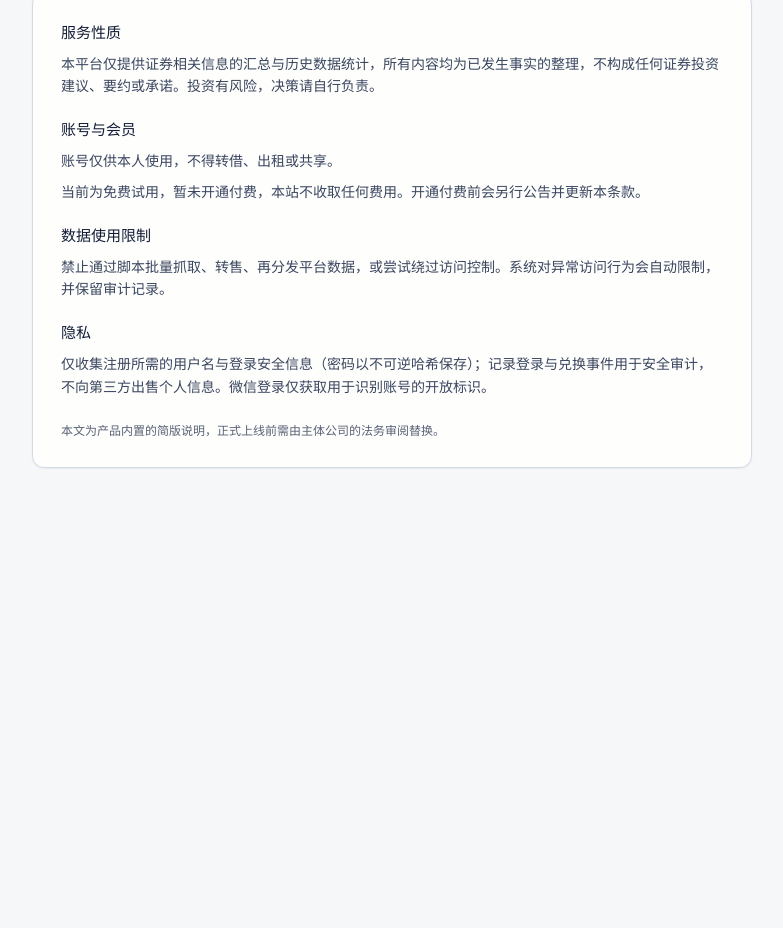
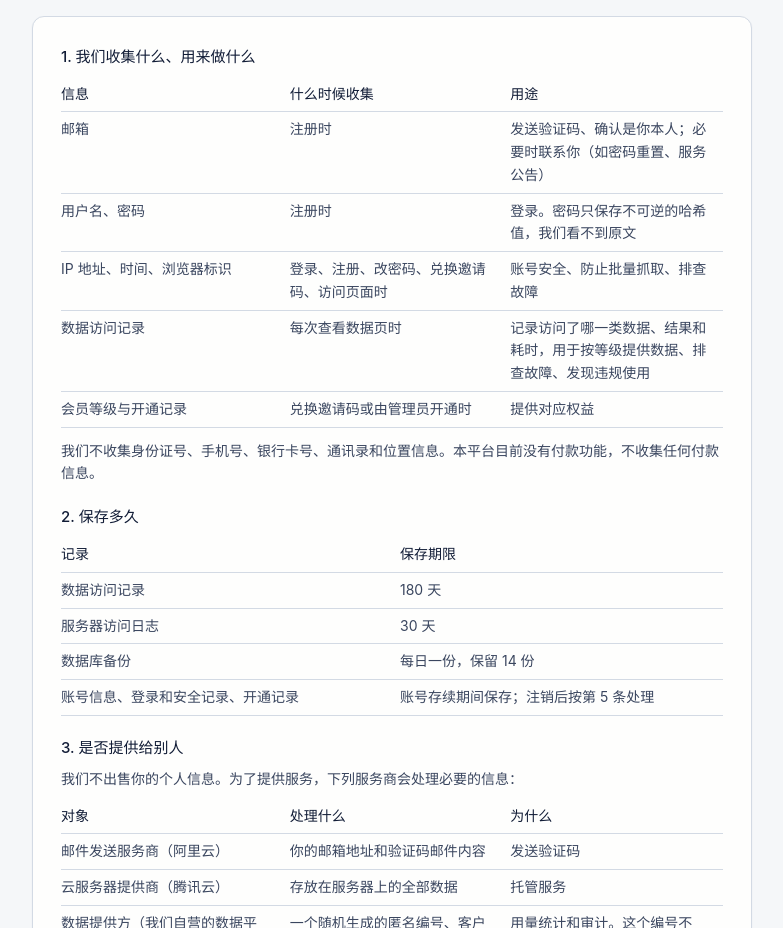
Before and after one commit to cober2018/DreamoQuantSimulation, a React app in the folder web/: page /privacy in a window 1280 px wide. Before the commit this address led to /terms. Shown: the part 150-1078 px from the top of the page, without its empty margins (248-1031 px from the left). Before the commit the page ends 800 px from the top, so only its background shows below. Built offline with nearby package versions, Linux system fonts and the light colour scheme; no server answers.

Commit message:
feat(web): 用户协议、隐私政策换成用户确认稿并拆成两页 (ZS-136)
- /terms 只放用户协议，新增 /privacy 放隐私政策（去掉原来跳转到 /terms），两页互相链接
- 正文放在 src/legal/terms.ts、privacy.ts，生效日期只在 src/legal/types.ts 定义一处
- 删掉「正式上线前需由主体公司的法务审阅替换」那句
- 页脚版权改为「© 2026 杭州梦氧科技有限公司」
- 登录页：注册勾选项改为《用户协议》《隐私政策》两个链接；登录状态加忘记密码说明

Co-Authored-By: Claude Opus 5.5 <noreply@anthropic.com>

```diff
--- a/web/src/components/site/SiteFooter.tsx
+++ b/web/src/components/site/SiteFooter.tsx
@@ -33,7 +33,7 @@ export function SiteFooter() {
           <Link to="/privacy">隐私政策</Link>
           <Link to="/terms">用户协议</Link>
           <a href="https://beian.miit.gov.cn/" rel="noopener" target="_blank">浙ICP备2024135110号<span className="sr-only">（在新窗口打开）</span></a>
-          <span>© DreamOTech</span>
+          <span>© 2026 杭州梦氧科技有限公司</span>
         </p>
       </div>
     </footer>
--- /dev/null
+++ b/web/src/legal/privacy.ts
@@ -0,0 +1,50 @@
+// 《知数星耀隐私政策》正文。来源：ZS-136-用户协议与隐私政策改法.md 第三节，逐字照搬，不要改动
+import { EFFECTIVE_DATE, type LegalDoc } from './types'
+
+export const PRIVACY: LegalDoc = {
+  title: '知数星耀隐私政策',
+  meta: `生效日期：${EFFECTIVE_DATE}　运营者：杭州梦氧科技有限公司　联系：business@dreamotech.cn`,
+  sections: [
+    { h: '1. 我们收集什么、用来做什么', body: [
+      { table: { head: ['信息', '什么时候收集', '用途'], rows: [
+        ['邮箱', '注册时', '发送验证码、确认是你本人；必要时联系你（如密码重置、服务公告）'],
+        ['用户名、密码', '注册时', '登录。密码只保存不可逆的哈希值，我们看不到原文'],
+        ['IP 地址、时间、浏览器标识', '登录、注册、改密码、兑换邀请码、访问页面时', '账号安全、防止批量抓取、排查故障'],
+        ['数据访问记录', '每次查看数据页时', '记录访问了哪一类数据、结果和耗时，用于按等级提供数据、排查故障、发现违规使用'],
+        ['会员等级与开通记录', '兑换邀请码或由管理员开通时', '提供对应权益'],
+      ] } },
+      '我们不收集身份证号、手机号、银行卡号、通讯录和位置信息。本平台目前没有付款功能，不收集任何付款信息。',
+    ] },
+    { h: '2. 保存多久', body: [
+      { table: { head: ['记录', '保存期限'], rows: [
+        ['数据访问记录', '180 天'],
+        ['服务器访问日志', '30 天'],
+        ['数据库备份', '每日一份，保留 14 份'],
+        ['账号信息、登录和安全记录、开通记录', '账号存续期间保存；注销后按第 5 条处理'],
+      ] } },
+    ] },
+    { h: '3. 是否提供给别人', body: [
+      '我们不出售你的个人信息。为了提供服务，下列服务商会处理必要的信息：',
+      { table: { head: ['对象', '处理什么', '为什么'], rows: [
+        ['邮件发送服务商（阿里云）', '你的邮箱地址和验证码邮件内容', '发送验证码'],
+        ['云服务器提供商（腾讯云）', '存放在服务器上的全部数据', '托管服务'],
+        ['数据提供方（我们自营的数据平台）', '一个随机生成的匿名编号、客户端类型', '用量统计和审计。这个编号不含、也推不出你的邮箱、用户名或 IP'],
+      ] } },
+      '除此以外，未经你同意我们不会向第三方提供你的个人信息，法律法规要求的除外。',
+    ] },
+    { h: '4. 存在哪里、怎么保护', body: [
+      '你的信息保存在中国境内的服务器上，不向境外传输。密码只存哈希，登录状态短时有效并可撤销，后台操作留有记录。',
+    ] },
+    { h: '5. 你的权利', body: [{ list: [
+      '你可以在「我的账号」查看账号信息、修改密码。',
+      '查阅、更正其他信息，或注销账号，请用注册邮箱发邮件到 business@dreamotech.cn。我们核实身份后在 15 个工作日内处理。',
+      '注销后，我们停用账号并删除你的邮箱、用户名和匿名编号的对应关系；日志和备份中的残留在各自保存期限届满后删除。',
+    ] }] },
+    { h: '6. 未成年人', body: [
+      '本平台不面向未满 18 周岁的用户。',
+    ] },
+    { h: '7. 政策更新', body: [
+      '本政策更新时会在站内公告并更新生效日期。新增收集项或新增处理方时，会请你重新确认。',
+    ] },
+  ],
+}
--- /dev/null
+++ b/web/src/legal/terms.ts
@@ -0,0 +1,41 @@
+// 《知数星耀用户协议》正文。来源：ZS-136-用户协议与隐私政策改法.md 第二节，逐字照搬，不要改动
+import { EFFECTIVE_DATE, type LegalDoc } from './types'
+
+export const TERMS: LegalDoc = {
+  title: '知数星耀用户协议',
+  meta: `生效日期：${EFFECTIVE_DATE}　运营者：杭州梦氧科技有限公司`,
+  sections: [
+    { h: '1. 服务是什么', body: [
+      '知数星耀（dk.dreamotech.cn，下称「本平台」）提供 A 股市场已发生事实的汇总和历史统计，包括市场总览、参与度与资金环境、行业比较、题材与涨跌结构、事件日历。',
+    ] },
+    { h: '2. 不构成投资建议', body: [
+      '本平台的全部内容都是对已发生事实的整理和统计，不构成任何证券投资建议、推荐、要约或收益承诺，也不提供个股买卖意见。数据可能有延迟、缺失或误差，请以交易所和上市公司的官方披露为准。你依据本平台内容作出的任何决定，由你自行负责。',
+    ] },
+    { h: '3. 账号', body: [{ list: [
+      '注册需要邮箱验证。请提供真实、可用的邮箱，并妥善保管密码。',
+      '账号仅供本人使用，不得转借、出租、出售或多人共用。',
+      '本平台面向年满 18 周岁的用户。',
+    ] }] },
+    { h: '4. 免费试用', body: [{ list: [
+      '目前是免费试用，截止日期以页面显示为准（当前为 2027-01-15）。试用期间本平台不收取任何费用，也不提供任何付款入口。',
+      '试用结束后的安排，包括是否收费、如何收费，会提前在站内公告，并更新本协议。届时是否继续使用由你决定。',
+    ] }] },
+    { h: '5. 数据怎么用', body: [{ list: [
+      '你可以在本平台内查看数据，用于个人研究和学习。',
+      '不得用脚本或其他自动化手段批量抓取数据，不得转售、再分发或公开发布本平台的数据，不得尝试绕过访问控制。',
+      '系统会自动限制异常访问，并保留相关记录。',
+    ] }] },
+    { h: '6. 服务变更与中断', body: [
+      '数据每个交易日更新，当日数据在上海时间 21:30 之后提供。我们会尽力保持服务稳定，但维护、上游数据源异常等原因可能导致数据延迟或服务中断，页面的指标、口径和功能也可能调整。',
+    ] },
+    { h: '7. 违规处理', body: [
+      '违反本协议的，我们可以限制访问、停用账号。',
+    ] },
+    { h: '8. 协议更新', body: [
+      '本协议更新时会在站内公告并更新生效日期。继续使用视为接受更新后的协议。',
+    ] },
+    { h: '9. 联系我们', body: [
+      'business@dreamotech.cn',
+    ] },
+  ],
+}
--- /dev/null
+++ b/web/src/legal/types.ts
@@ -0,0 +1,5 @@
+// 用户协议、隐私政策的正文数据结构，以及唯一一处生效日期（发版日期变了只改这里）
+export const EFFECTIVE_DATE = '2026-11-27'
+
+export type Block = string | { list: string[] } | { table: { head: string[]; rows: string[][] } }
+export type LegalDoc = { title: string; meta: string; sections: { h: string; body: Block[] }[] }
--- a/web/src/pages/Login.tsx
+++ b/web/src/pages/Login.tsx
@@ -113,12 +113,13 @@ export function Component() {
                     <div className="flex items-center gap-2 text-sm text-ink-2">
                       <Checkbox id="terms" checked={terms} onCheckedChange={(v) => setTerms(v === true)} />
                       <label htmlFor="terms">我已阅读并同意</label>
-                      <Link to="/terms" className="-ml-1 text-primary underline-offset-4 hover:underline">《用户协议与隐私政策》</Link>
+                      <span className="-ml-1"><Link to="/terms" className="text-primary underline-offset-4 hover:underline">《用户协议》</Link>和<Link to="/privacy" className="text-primary underline-offset-4 hover:underline">《隐私政策》</Link></span>
                     </div>
                     <p className="text-xs leading-relaxed text-ink-3">密码至少 10 位，需包含大小写字母与数字中的至少两类。</p>
                   </motion.div>
                 )}
               </AnimatePresence>
+              {!isReg && <p className="text-xs leading-relaxed text-ink-3">忘记密码请发邮件到 business@dreamotech.cn，我们核实后为你重置。</p>}
               {error && <p role="alert" className="rounded-md border border-destructive/40 bg-destructive/10 px-3 py-2 text-sm">{error}</p>}
               <Button type="submit" size="lg" disabled={busy} className="mt-1 w-full">{isReg ? '注册并登录' : '登录'}</Button>
             </form>
--- /dev/null
+++ b/web/src/pages/Privacy.tsx
@@ -0,0 +1,6 @@
+import { PRIVACY } from '@/legal/privacy'
+import { LegalPage } from './Terms'
+
+export function Component() {
+  return <LegalPage doc={PRIVACY} other={{ to: '/terms', label: '用户协议' }} />
+}
--- a/web/src/pages/Terms.tsx
+++ b/web/src/pages/Terms.tsx
@@ -1,36 +1,48 @@
 import { Link } from 'react-router'
 import { BrandMark } from '@/components/shell/BrandMark'
 import { ThemeToggle } from '@/components/shell/ThemeToggle'
+import { TERMS } from '@/legal/terms'
+import type { Block, LegalDoc } from '@/legal/types'
 
-// 公开页（登录前也要能看），不带侧栏。文字与旧版 Terms.vue 一致
-const SECTIONS: { h: string; p: string[] }[] = [
-  { h: '服务性质', p: ['本平台仅提供证券相关信息的汇总与历史数据统计，所有内容均为已发生事实的整理，不构成任何证券投资建议、要约或承诺。投资有风险，决策请自行负责。'] },
-  { h: '账号与会员', p: ['账号仅供本人使用，不得转借、出租或共享。', '当前为免费试用，暂未开通付费，本站不收取任何费用。开通付费前会另行公告并更新本条款。'] },
-  { h: '数据使用限制', p: ['禁止通过脚本批量抓取、转售、再分发平台数据，或尝试绕过访问控制。系统对异常访问行为会自动限制，并保留审计记录。'] },
-  { h: '隐私', p: ['仅收集注册所需的用户名与登录安全信息（密码以不可逆哈希保存）；记录登录与兑换事件用于安全审计，不向第三方出售个人信息。微信登录仅获取用于识别账号的开放标识。'] },
-]
+function BlockView({ b }: { b: Block }) {
+  if (typeof b === 'string') return <p className="mb-2 text-sm leading-relaxed text-ink-2">{b}</p>
+  if ('list' in b) return <ul className="mb-2 list-disc space-y-1 pl-5 text-sm leading-relaxed text-ink-2">{b.list.map((t) => <li key={t}>{t}</li>)}</ul>
+  // 表格：固定列宽、文字折行，手机宽度下不横向撑破页面
+  return (
+    <table className="mb-3 w-full table-fixed border-collapse text-sm leading-relaxed text-ink-2">
+      <thead><tr>{b.table.head.map((h) => <th key={h} className="border-b px-2 py-1.5 text-left align-bottom font-medium text-foreground first:pl-0">{h}</th>)}</tr></thead>
+      <tbody>{b.table.rows.map((r) => <tr key={r[0]}>{r.map((c, i) => <td key={i} className="break-words border-b px-2 py-1.5 align-top first:pl-0">{c}</td>)}</tr>)}</tbody>
+    </table>
+  )
+}
 
-export function Component() {
+// 公开页（登录前也要能看），不带侧栏。正文在 src/legal/ 下，和排版分开
+export function LegalPage({ doc, other }: { doc: LegalDoc; other: { to: string; label: string } }) {
   return (
     <div className="min-h-screen bg-background">
       <div className="mx-auto flex max-w-[720px] items-center gap-2.5 px-4 pt-6 sm:px-0">
         <BrandMark size={26} />
         <span className="text-lg" style={{ fontFamily: 'var(--font-display)' }}>知数星耀</span>
         <ThemeToggle className="ml-auto !size-8" />
+        <Link to={other.to} className="text-sm text-primary underline-offset-4 hover:underline">{other.label}</Link>
         <Link to="/login" className="text-sm text-primary underline-offset-4 hover:underline">返回登录</Link>
       </div>
       <main className="mx-auto max-w-[720px] px-4 pb-16 pt-6 sm:px-0">
-        <h1 className="mb-6 text-[30px] font-normal leading-tight" style={{ fontFamily: 'var(--font-display)' }}>用户协议与隐私政策</h1>
+        <h1 className="mb-2 text-[30px] font-normal leading-tight" style={{ fontFamily: 'var(--font-display)' }}>{doc.title}</h1>
+        <p className="mb-6 text-xs text-ink-3">{doc.meta}</p>
         <div className="rounded-lg border bg-card p-5 shadow-[var(--shadow-1)] sm:p-7">
-          {SECTIONS.map((s) => (
+          {doc.sections.map((s) => (
             <section key={s.h} className="mb-5 last:mb-0">
               <h2 className="mb-2 text-[15px] font-medium">{s.h}</h2>
-              {s.p.map((t) => <p key={t} className="mb-2 text-sm leading-relaxed text-ink-2">{t}</p>)}
+              {s.body.map((b, i) => <BlockView key={i} b={b} />)}
             </section>
           ))}
-          <p className="mt-6 text-xs text-ink-3">本文为产品内置的简版说明，正式上线前需由主体公司的法务审阅替换。</p>
         </div>
       </main>
     </div>
   )
 }
+
+export function Component() {
+  return <LegalPage doc={TERMS} other={{ to: '/privacy', label: '隐私政策' }} />
+}
--- a/web/src/router.tsx
+++ b/web/src/router.tsx
@@ -48,7 +48,6 @@ export const router = createBrowserRouter([{
     { path: '/', ...lazyPage(() => import('./pages/Landing')), handle: { title: '知数星耀', public: true, bare: true } satisfies Handle },
     { path: '/follow', ...lazyPage(() => import('./pages/Follow')), handle: { title: '关注知数Talk 主理人', public: true, bare: true } satisfies Handle },
     stub('/pricing', '价格与权益'), stub('/mp', '小程序'), stub('/docs', '文档'), stub('/blog', '博客'),
-    { path: '/privacy', loader: () => redirect('/terms') },
     { path: '/app', loader: () => redirect('/overview') },
     { path: '/app/states', loader: () => redirect('/overview') },
     { ...dataPage('/overview'), ...lazyPage(() => import('./pages/Overview')) },
@@ -65,7 +64,8 @@ export const router = createBrowserRouter([{
     { path: '/account', ...lazyPage(() => import('./pages/Account')), handle: { title: '我的账号' } satisfies Handle },
     { path: '/admin', ...lazyPage(() => import('./pages/Admin')), handle: { title: '管理后台', perm: 'admin.console' } satisfies Handle },
     { path: '/login', ...lazyPage(() => import('./pages/Login')), handle: { title: '登录', bare: true, public: true } satisfies Handle },
-    { path: '/terms', ...lazyPage(() => import('./pages/Terms')), handle: { title: '用户协议与隐私政策', public: true, bare: true } satisfies Handle },
+    { path: '/terms', ...lazyPage(() => import('./pages/Terms')), handle: { title: '用户协议', public: true, bare: true } satisfies Handle },
+    { path: '/privacy', ...lazyPage(() => import('./pages/Privacy')), handle: { title: '隐私政策', public: true, bare: true } satisfies Handle },
     // 不存在的地址：显示「没有这个页面」，不用框架自带的英文报错页
     stub('*', '没有这个页面'),
   ],
```
